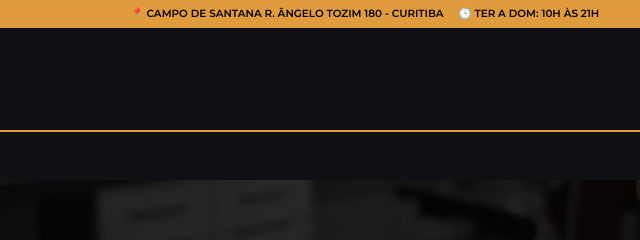
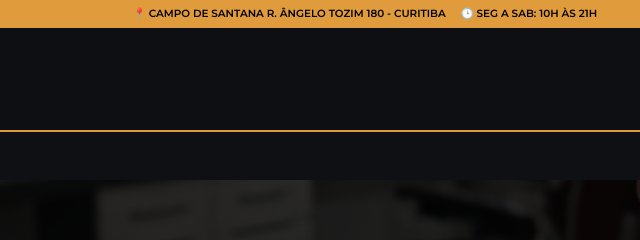
Before and after one commit to douglaskevin201/barbearia-r7, a plain HTML site: page index.html in a window 1280 px wide. Shown: the top 240 px of the page, 275-915 px from the left. Drawn offline with Linux system fonts and the light colour scheme.

Commit message:
Update index.html

```diff
--- a/index.html
+++ b/index.html
@@ -12,7 +12,7 @@
 
         <div class="header-top">
             <span>📍 Campo de Santana R. Ângelo Tozim 180 - Curitiba</span>
-            <span>🕒 Ter a Dom: 10h às 21h</span>
+            <span>🕒 Seg a Sab: 10h às 21h</span>
         </div>
 
     <div class="header-main">
```
